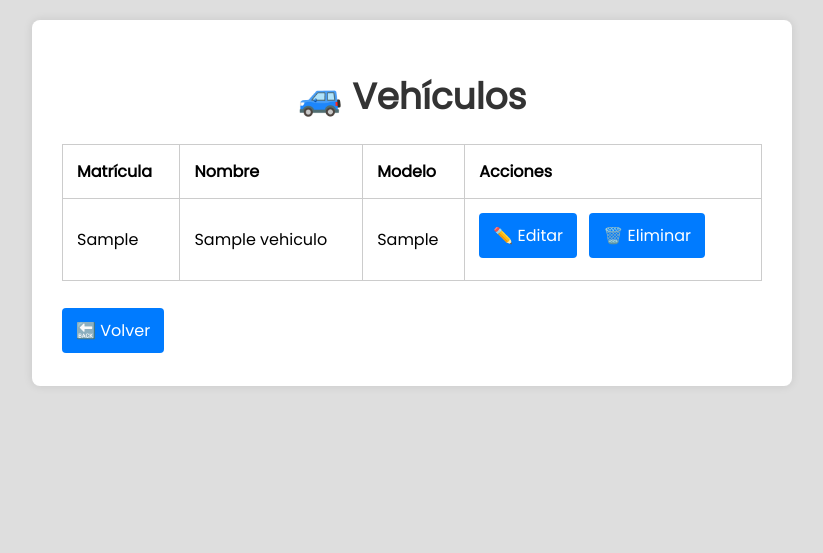
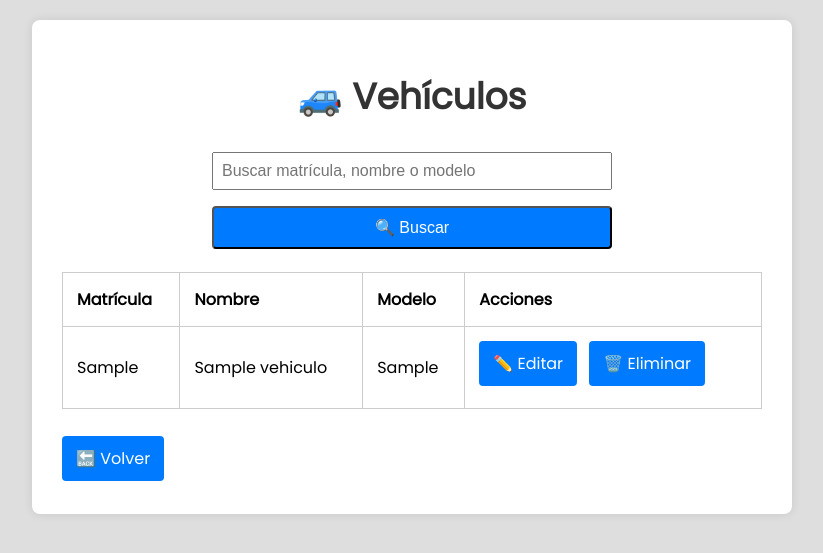
Before and after one commit to MRealFB/Web_Registro_Coches, a Flask app: page /vehiculos in a window 1280 px wide. Shown: the top 553 px of the page, without its empty margins (228-1051 px from the left). Run offline with Flask 3, Linux system fonts and the light colour scheme; tables that the repository leaves empty hold one stand-in row (values such as "Sample post").

Commit message:
Update vehiculos.html

```diff
--- a/templates/vehiculos.html
+++ b/templates/vehiculos.html
@@ -2,6 +2,11 @@
 
 <div class="container">
   <h1>🚙 Vehículos</h1>
+  <form method="GET" action="/vehiculos" style="text-align:center; margin-bottom:15px;">
+  <input type="text" name="q" placeholder="Buscar matrícula, nombre o modelo" value="{{ request.args.get('q', '') }}" style="padding:8px; width: 80%; max-width:400px;">
+  <button type="submit">🔍 Buscar</button>
+</form>
+
   <table>
     <tr><th>Matrícula</th><th>Nombre</th><th>Modelo</th><th>Acciones</th></tr>
     {% for v in vehiculos %}
```
